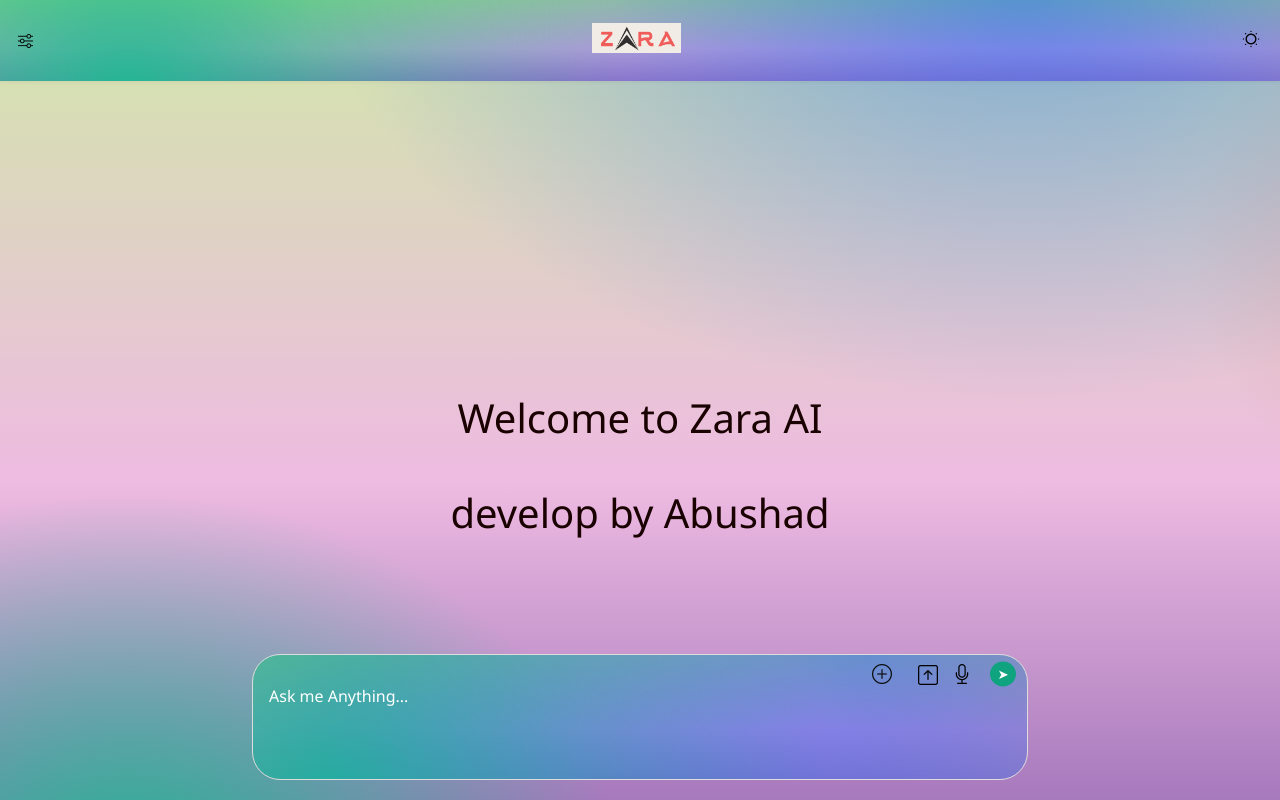
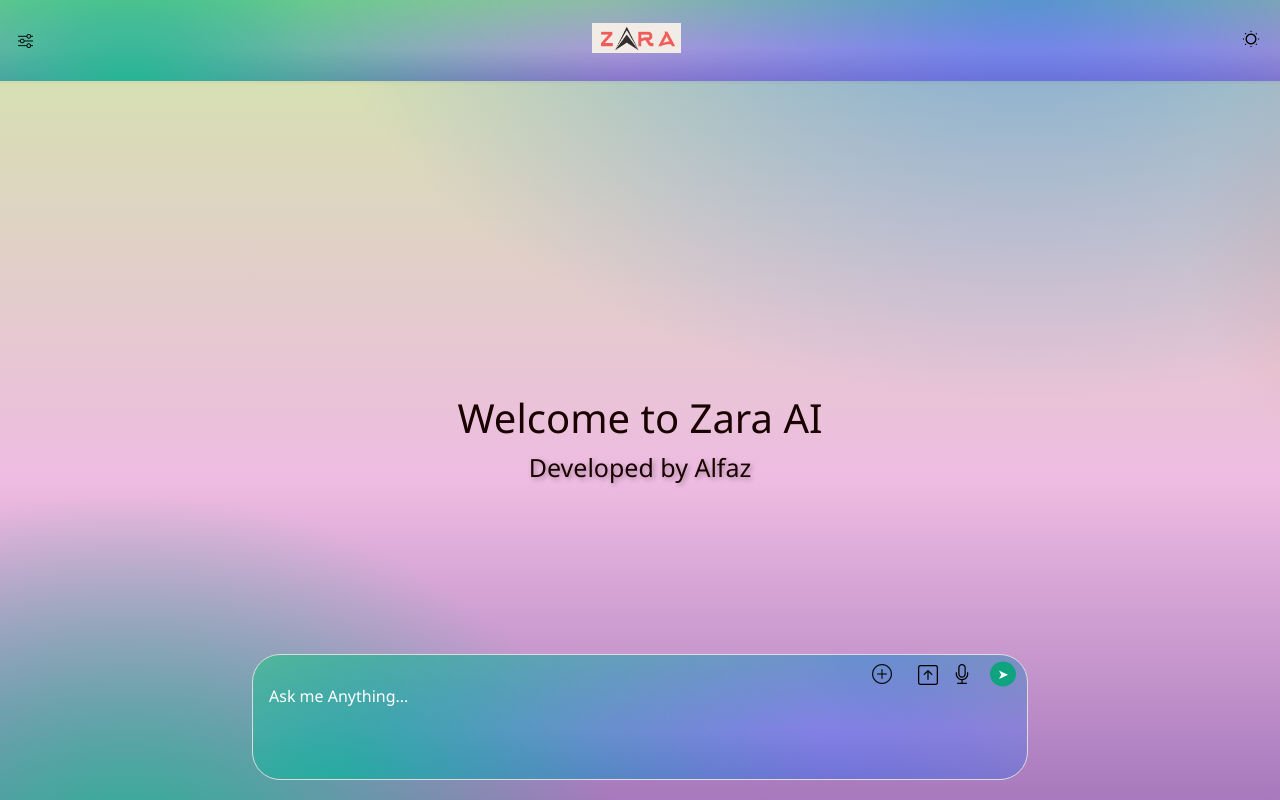
Before and after one commit to mohdabushad/ZaraAi, a plain HTML site: page docs/index.html in a window 1280 px wide. Drawn offline with nearby package versions, Linux system fonts and the light colour scheme.

Commit message:
Update welcome message and developer name

```diff
--- a/docs/index.html
+++ b/docs/index.html
@@ -49,7 +49,9 @@
     </div>
 
     <div class="chat-container" id="chat-container">
-        <div id="welcome-heading" class="center-heading">Welcome to Zara AI <p> develop by Abushad</p></div>
+        <div id="welcome-heading" class="center-heading">Welcome to Zara AI
+             <p class='dev' >Developed by Alfaz</p>
+            </div>
     </div>
 
     <form id="chat-form">
```
